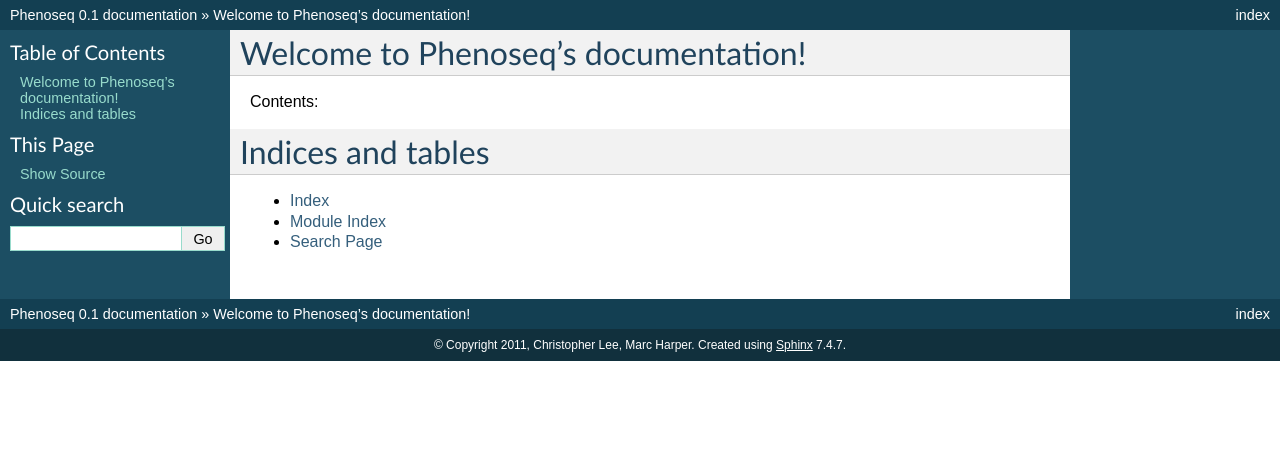
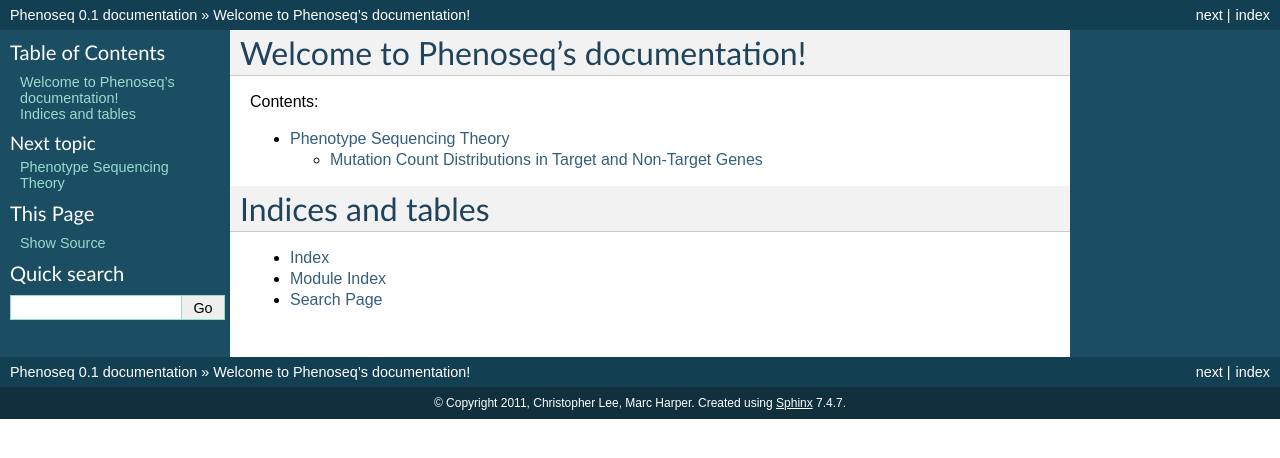
Before and after one commit to cjlee112/phenoseq, a Sphinx documentation site: the page built from doc/index.rst, in a window 1280 px wide. Shown: the top 458 px of the page. Built offline with Sphinx 7.4.7, drawn with Linux system fonts in a browser that asks for light colours; part of the change alters nothing that is shown.

Commit message:
copied basic theory from multihit paper

```diff
--- a/doc/index.rst
+++ b/doc/index.rst
@@ -11,6 +11,8 @@ Contents:
 .. toctree::
    :maxdepth: 2
 
+   theory
+
 Indices and tables
 ==================
 
--- /dev/null
+++ b/doc/theory.rst
@@ -0,0 +1,42 @@
+
+===========================
+Phenotype Sequencing Theory
+===========================
+
+Mutation Count Distributions in Target and Non-Target Genes
+-----------------------------------------------------------
+
+To model independent phenotype selection events, we need probability
+distributions for the number of mutations in *target genes* (genes
+where mutations can cause the desired phenotype) and for non-target genes.
+First we consider a simple model in which genes are assumed to
+have uniform size, and then extend it to variable gene sizes.
+Note that we treat "size" as a general parameter combining the many
+factors that affect the probability of observing a mutation in
+a given region, including not only its length in the genomic sequence,
+but all other factors such as its base composition, mutational biases,
+and selection biases.
+
+Independent mutations occurring over a genome are commonly modeled
+using the Poisson distribution.  Specifically, if the expectation value
+for the number of mutations expected in a region is :math:`\lambda`,
+the probability of observing exactly :math:`k` mutations in that region is
+given by
+
+.. math:: p(k|\lambda) = \frac{e^{-\lambda}\lambda^k}{k!}
+
+Now consider the following simple model of a phenotype selection screen.
+Assume that mutations at a subset of sites in the genome can cause
+the desired phenotype; call this the "target region" and
+designate its total size as :math:`\tau`.  Defining the density of
+mutations resulting from mutagenesis as :math:`\mu`, the expected
+number of mutations in the target region is :math:`\lambda=\mu\tau`.
+For convenience we express :math:`\mu` in terms of the number of
+mutations per gene, and :math:`\tau` as simply the number of target genes.
+To model the effect of the phenotype selection screen, we require
+that at least one mutation be present in the target region,
+which alters the conditional mutation probability:
+
+.. math:: p(k|k \ge 1, \mu,\tau) = \frac{p(k|\mu,\tau)}{1-p(k=0|\mu,\tau)}
+          = \frac{e^{-\mu\tau}(\mu\tau)^k}{(1-e^{-\mu\tau})k!}
+          = \frac{(\mu\tau)^k}{(e^{\mu\tau}-1)k!}
```
